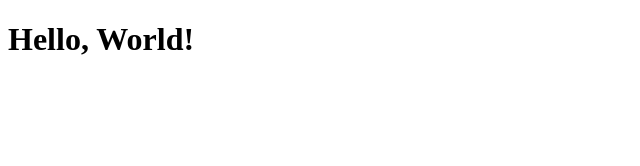
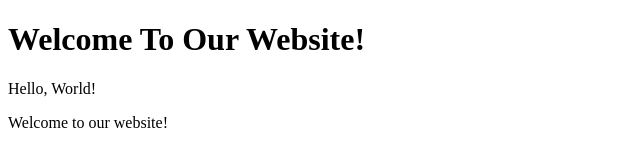
Before and after one commit to Shahzaibf19a024/my-website, a plain HTML site: page index.html in a window 1280 px wide. Shown: the whole page, without its empty margins (0-640 px from the left). Drawn offline with Linux system fonts and the light colour scheme.

Commit message:
Update index.html

```diff
--- a/index.html
+++ b/index.html
@@ -6,6 +6,8 @@
     <title>My Website</title>
 </head>
 <body>
-    <h1>Hello, World!</h1>
+    <h1>Welcome To Our Website!</h1> <!-- Updated Heading -->
+    <p>Hello, World!</p>
+    <p>Welcome to our website!</p>
 </body>
 </html>
```
